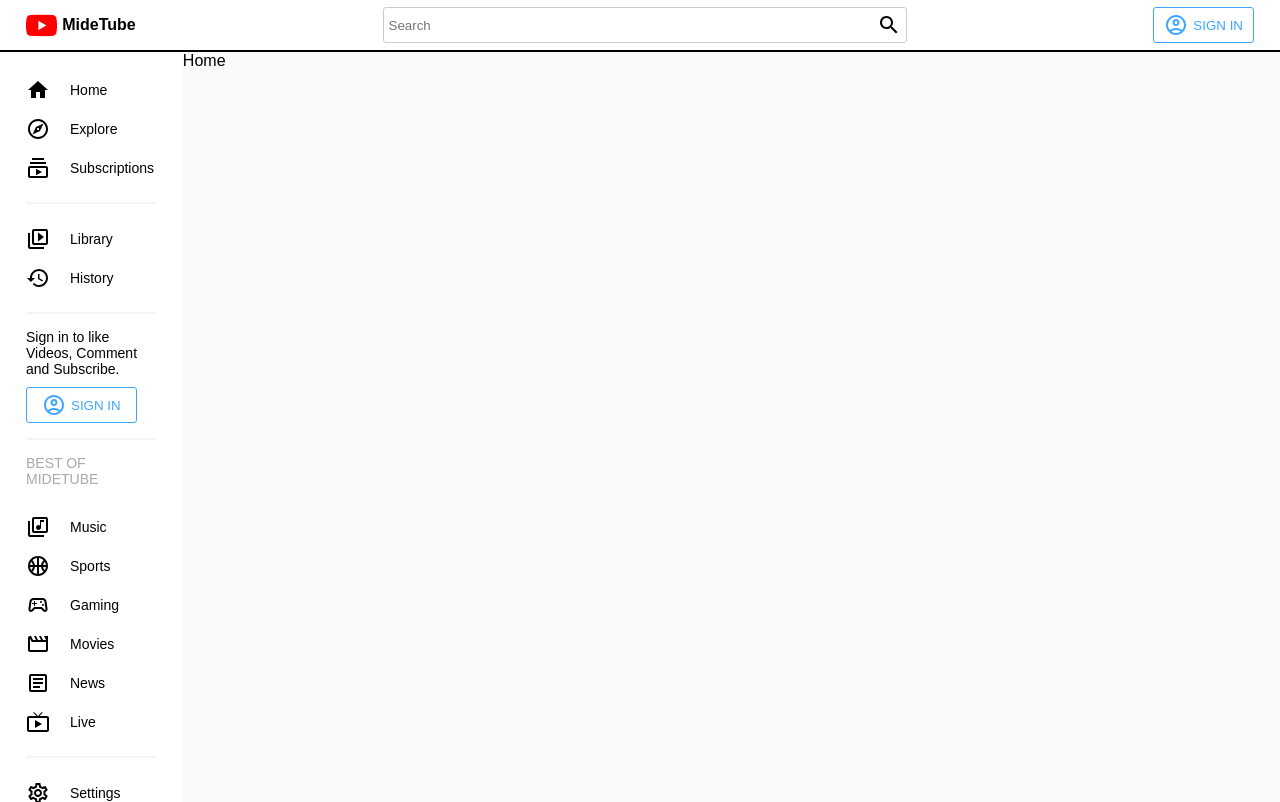
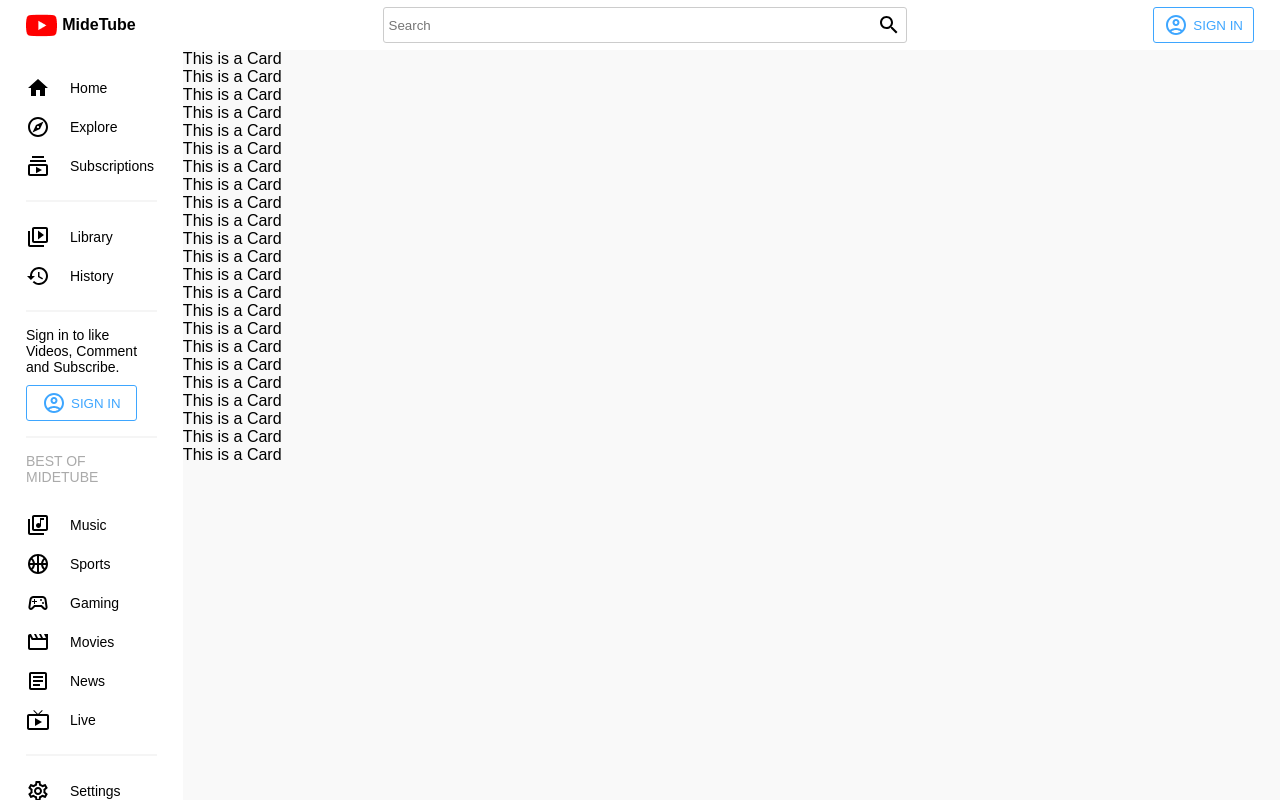
Before and after one commit to midezen/videoShare, a React (Create React App) app in the folder client/: page / in a window 1280 px wide. Built offline with nearby package versions, Linux system fonts and the light colour scheme.

Commit message:
fixed local storage issue

```diff
--- a/client/src/App.js
+++ b/client/src/App.js
@@ -4,7 +4,8 @@ import Navbar from "./components/Navbar";
 import { Outlet, createBrowserRouter, RouterProvider } from "react-router-dom";
 import Home from "./pages/Home";
 import { darkTheme, lightTheme } from "./utils/Theme";
-import { useState } from "react";
+import { useEffect, useState } from "react";
+import Video from "./pages/Video";
 
 const Container = styled.div`
   display: flex;
@@ -18,7 +19,13 @@ const Main = styled.div`
 const Wrapper = styled.div``;
 
 const App = () => {
-  const [darkMode, setDarkMode] = useState(false);
+  const [darkMode, setDarkMode] = useState(
+    JSON.parse(localStorage.getItem("darkmode")) || false
+  );
+
+  useEffect(() => {
+    localStorage.setItem("darkmode", JSON.stringify(darkMode));
+  }, [darkMode]);
 
   const Layout = () => {
     return (
@@ -47,6 +54,10 @@ const App = () => {
           path: "/",
           element: <Home />,
         },
+        {
+          path: "video/:id",
+          element: <Video />,
+        },
       ],
     },
   ]);
--- /dev/null
+++ b/client/src/components/Card.jsx
@@ -0,0 +1,15 @@
+import styled from "styled-components";
+
+const Container = styled.div``;
+
+const Wrapper = styled.div``;
+
+const Card = () => {
+  return (
+    <Container>
+      <Wrapper>This is a Card</Wrapper>
+    </Container>
+  );
+};
+
+export default Card;
--- a/client/src/components/Menu.jsx
+++ b/client/src/components/Menu.jsx
@@ -15,6 +15,7 @@ import FlagOutlinedIcon from "@mui/icons-material/FlagOutlined";
 import HelpOutlineOutlinedIcon from "@mui/icons-material/HelpOutlineOutlined";
 import SettingsBrightnessOutlinedIcon from "@mui/icons-material/SettingsBrightnessOutlined";
 import AccountCircleOutlinedIcon from "@mui/icons-material/AccountCircleOutlined";
+import { useEffect } from "react";
 
 const Container = styled.div`
   flex: 1;
@@ -77,8 +78,9 @@ const Title = styled.h2`
 `;
 
 const Menu = ({ darkMode, setDarkMode }) => {
-  const handleTheme = () => {
+  const handleTheme = (e) => {
     setDarkMode(!darkMode);
+    e.preventDefault();
   };
 
   return (
--- a/client/src/components/Navbar.jsx
+++ b/client/src/components/Navbar.jsx
@@ -9,7 +9,6 @@ const Container = styled.div`
   top: 0;
   background-color: ${({ theme }) => theme.bgLighter};
   color: ${({ theme }) => theme.text};
-  border-bottom: 2px solid black;
 `;
 
 const Wrapper = styled.div`
--- a/client/src/pages/Home.jsx
+++ b/client/src/pages/Home.jsx
@@ -1,7 +1,36 @@
-import React from "react";
+import styled from "styled-components";
+import Card from "../components/Card";
+
+const Container = styled.div``;
 
 const Home = () => {
-  return <div>Home</div>;
+  return (
+    <Container>
+      <Card />
+      <Card />
+      <Card />
+      <Card />
+      <Card />
+      <Card />
+      <Card />
+      <Card />
+      <Card />
+      <Card />
+      <Card />
+      <Card />
+      <Card />
+      <Card />
+      <Card />
+      <Card />
+      <Card />
+      <Card />
+      <Card />
+      <Card />
+      <Card />
+      <Card />
+      <Card />
+    </Container>
+  );
 };
 
 export default Home;
--- /dev/null
+++ b/client/src/pages/Video.jsx
@@ -0,0 +1,7 @@
+import React from "react";
+
+const Video = () => {
+  return <div>Video</div>;
+};
+
+export default Video;
```
